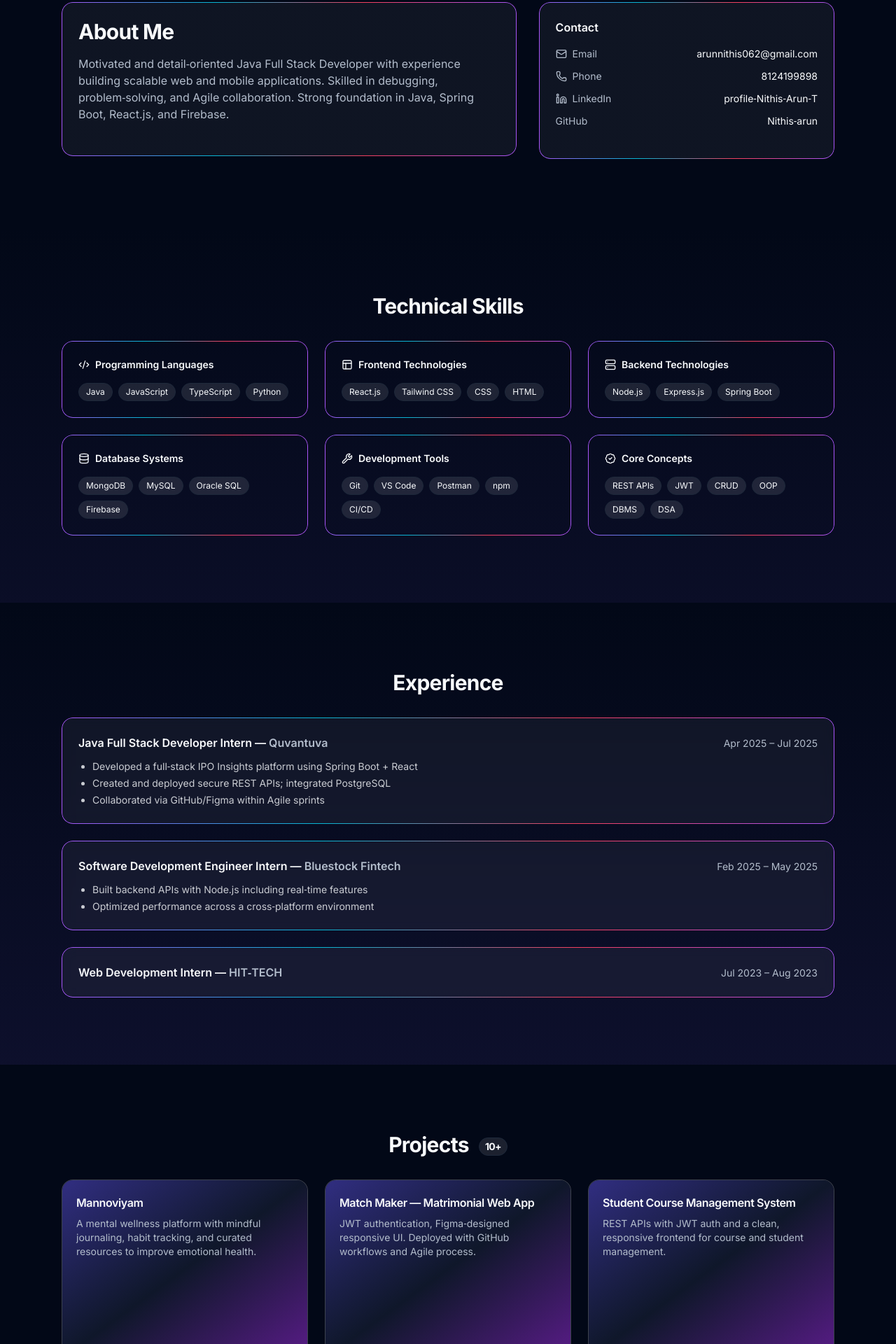
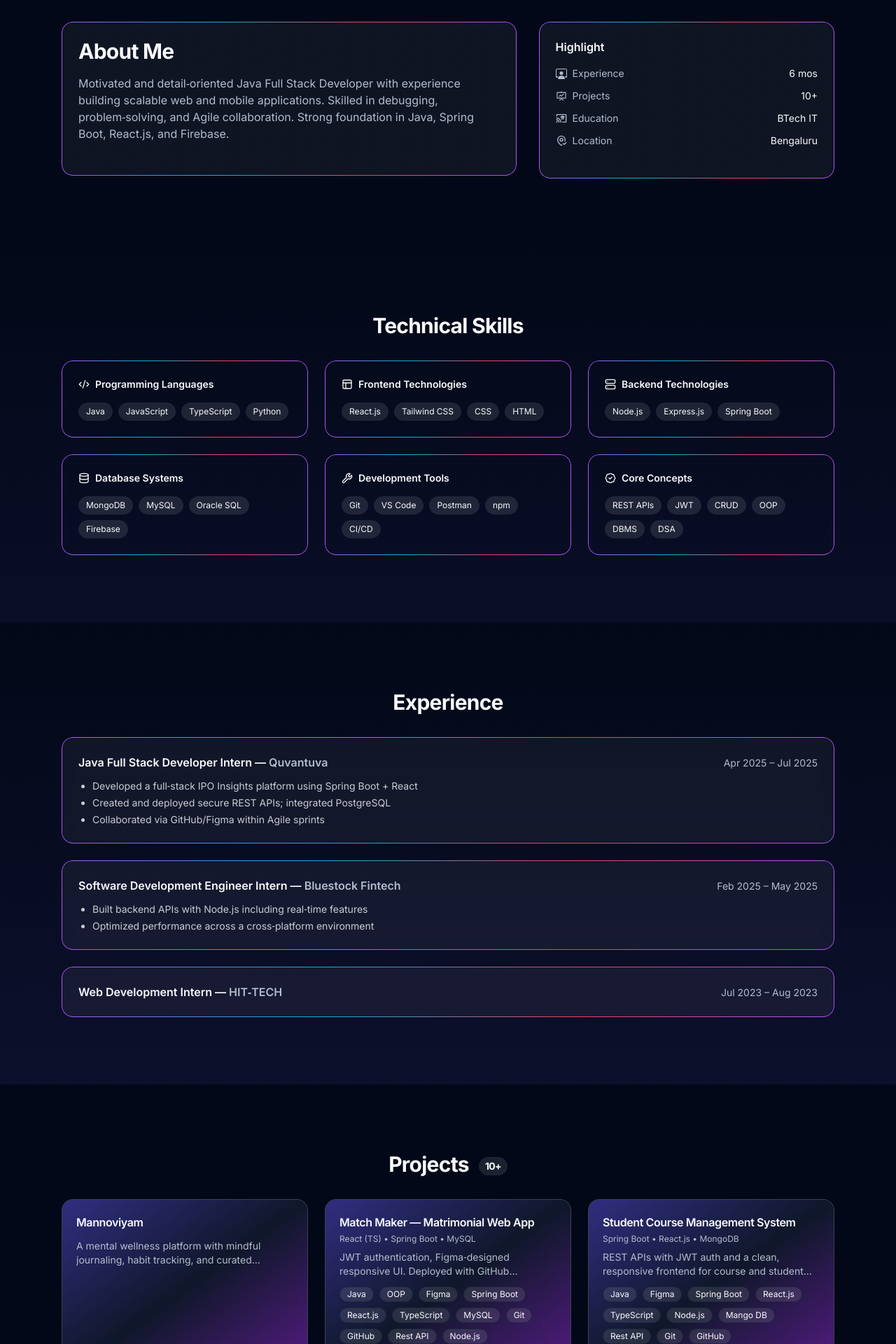
Before and after one commit to Nithis-arun/portfolio, a React (Vite) app: page /#/ in a window 1280 px wide. Shown: the part 700-2620 px from the top of the page at 70% size. Built offline with nearby package versions, Linux system fonts and the light colour scheme.

Commit message:
chore: update Index page and navigation links

```diff
--- a/client/pages/Index.tsx
+++ b/client/pages/Index.tsx
@@ -3,6 +3,10 @@ import Section from "@/components/portfolio/Section";
 import Reveal from "@/components/portfolio/Reveal";
 import Typing from "@/components/portfolio/Typing";
 import { FaSquarePhone } from "react-icons/fa6";
+import { BsPersonWorkspace } from "react-icons/bs";
+import { AiOutlineFundProjectionScreen } from "react-icons/ai";
+import { MdCastForEducation } from "react-icons/md";
+import { LuMapPinCheck } from "react-icons/lu";
 import { FaGithub } from "react-icons/fa6";
 import { ArrowRight, Download, Mail, Linkedin, Phone, MapPin, Code2, Layout, Server, Database, Wrench, BadgeCheck } from "lucide-react";
 
@@ -52,26 +56,26 @@ function Hero() {
               className="mt-2 block text-2xl sm:text-3xl font-semibold text-foreground"
             />
             <p className="mt-5 text-base sm:text-lg text-muted-foreground max-w-xl">
-               Passionate about building scalable web applications with modern technologies. Expertise in JAVA Full stack development with a focus on user experience and performance optimization.
+               Passionate about building scalable web applications with modern technologies. Expertise in JAVA Full stack development with a focus on user experience and performance optimization.<br></br>I turn complex problems into elegant, user-friendly solutions.
             </p>
             <div className="mt-7 flex flex-col sm:flex-row items-stretch sm:items-center justify-center gap-3">
-              <a
+              {/* <a
                 href="#projects"
                 className="btn-animated inline-flex items-center justify-center h-11 rounded-md bg-primary px-5 text-primary-foreground font-medium hover:bg-primary/90 transition-colors"
               >
                 View Projects <ArrowRight className="ml-2 h-4 w-4" />
-              </a>
+              </a> */}
               <a
                 href="mailto:arunnithis062@gmail.com"
                 className="btn-animated inline-flex items-center justify-center h-11 rounded-md border px-5 font-medium hover:bg-accent hover:text-accent-foreground transition-colors"
               >
-                Mail Me<Mail className="ml-2 h-6 w-6" />
+               <Mail className=" h-6 w-6" />
               </a>
               <a
                 href="tel:8124199898"
                 className="btn-animated inline-flex items-center justify-center h-11 rounded-md border px-5 font-medium hover:bg-accent hover:text-accent-foreground transition-colors"
               >
-                Call Me<FaSquarePhone className="ml-2 h-6 w-6" />
+                <FaSquarePhone className=" h-6 w-6" />
               </a>
               <a
                 href="https://github.com/Nithis-arun"
@@ -79,7 +83,7 @@ function Hero() {
                 rel="noopener noreferrer"
                 className="btn-animated inline-flex items-center justify-center h-11 rounded-md border px-5 font-medium hover:bg-accent hover:text-accent-foreground transition-colors"
                 >
-                Github <FaGithub className="ml-2 h-6 w-6" />
+                <FaGithub className=" h-6 w-6" />
               </a>
 
               {/* <a
@@ -99,7 +103,6 @@ function Hero() {
               <div className="relative rounded-3xl border bg-white/70 dark:bg-white/5 backdrop-blur shadow-xl">
                 <div className="aspect-[4/5] overflow-hidden rounded-3xl">
                   <img
-                    src="/placeholder.svg"
                     alt="Portrait of Nithis Arun T"
                     className="h-full w-full object-cover"
                   />
@@ -133,23 +136,23 @@ function Main() {
           </div>
           <div className="md:col-span-2">
             <div className="rounded-2xl rainbow-border p-6 bg-gradient-to-b from-white to-white/60 dark:from-white/5 dark:to-white/5">
-              <h3 className="font-semibold">Contact</h3>
+              <h3 className="font-semibold">Highlight</h3>
               <dl className="mt-4 space-y-3 text-sm">
                 <div className="flex items-center justify-between">
-                  <dt className="text-muted-foreground inline-flex items-center gap-2"><Mail className="h-4 w-4" /> Email</dt>
-                  <dd>arunnithis062@gmail.com</dd>
+                  <dt className="text-muted-foreground inline-flex items-center gap-2"><BsPersonWorkspace className="h-4 w-4" />Experience</dt>
+                  <dd>6 mos</dd>
                 </div>
                 <div className="flex items-center justify-between">
-                  <dt className="text-muted-foreground inline-flex items-center gap-2"><Phone className="h-4 w-4" /> Phone</dt>
-                  <dd>8124199898</dd>
+                  <dt className="text-muted-foreground inline-flex items-center gap-2"><AiOutlineFundProjectionScreen className="h-4 w-4" /> Projects </dt>
+                  <dd>10+</dd>
                 </div>
                 <div className="flex items-center justify-between">
-                  <dt className="text-muted-foreground inline-flex items-center gap-2"><Linkedin className="h-4 w-4" /> LinkedIn</dt>
-                  <dd className="truncate max-w-[12rem]"><a href="https://www.linkedin.com/in/profile-Nithis-Arun-T" target="_blank" rel="noreferrer" className="hover:underline">profile‑Nithis‑Arun‑T</a></dd>
+                  <dt className="text-muted-foreground inline-flex items-center gap-2"><MdCastForEducation className="h-4 w-4" /> Education</dt>
+                  <dd className="truncate max-w-[12rem]">BTech IT</dd>
                 </div>
                 <div className="flex items-center justify-between">
-                  <dt className="text-muted-foreground inline-flex items-center gap-2">GitHub</dt>
-                  <dd className="truncate max-w-[12rem]"><a href="https://github.com/Nithis-arun" target="_blank" rel="noreferrer" className="hover:underline">Nithis‑arun</a></dd>
+                  <dt className="text-muted-foreground inline-flex items-center gap-2"><LuMapPinCheck  className="h-4 w-4" />Location </dt>
+                  <dd className="truncate max-w-[12rem]">Bengaluru</dd>
                 </div>
                 <br></br>
               </dl>
@@ -351,11 +354,13 @@ function Experience({ title, company, time, bullets }: { title: string; company:
 function ProjectCard({
   title,
   tag,
+  skills,
   desc,
   bullets,
 }: {
   title: string;
   tag: string;
+  skills?: string[];
   desc: string;
   bullets?: string[];
 }) {
@@ -376,20 +381,35 @@ function ProjectCard({
 
   return (
     <article
-      className="group relative overflow-hidden rounded-2xl border border-white/20 bg-white/10 dark:bg-white/5 backdrop-blur-md shadow-sm transition hover:shadow-lg hover:scale-[1.01] h-64" // fixed height
+      className="group relative overflow-hidden rounded-2xl border border-white/20 bg-white/10 dark:bg-white/5 backdrop-blur-md shadow-sm transition hover:shadow-lg hover:scale-[1.01] h-64"
       onMouseMove={onMove}
       onMouseLeave={reset}
       style={style}
     >
-      {/* Background / gradient */}
+      {/* Background */}
       <div className="absolute inset-0 bg-gradient-to-br from-indigo-200 via-white to-purple-200 dark:from-indigo-900 dark:via-slate-900 dark:to-purple-900" />
 
       {/* Static content */}
-      <div className="relative z-10 p-5">
+      <div className="relative z-10 p-5 flex flex-col h-full">
         <h3 className="font-semibold tracking-tight group-hover:text-foreground">
           {title}
         </h3>
-        <p className="mt-2 text-sm text-muted-foreground">{desc}</p>
+        <p className="mt-1 text-xs text-muted-foreground">{tag}</p>
+        <p className="mt-2 text-sm text-muted-foreground line-clamp-2">{desc}</p>
+
+        {/* Skills Chips */}
+        {skills && skills.length > 0 && (
+          <div className="mt-3 flex flex-wrap gap-2">
+            {skills.map((s) => (
+              <span
+                key={s}
+                className="inline-flex items-center rounded-full border px-2.5 py-0.5 text-xs bg-white/60 dark:bg-white/10"
+              >
+                {s}
+              </span>
+            ))}
+          </div>
+        )}
       </div>
 
       {/* Hover overlay */}
@@ -450,17 +470,43 @@ const projects = [
   {
     title: "Match Maker — Matrimonial Web App",
     tag: "React (TS) • Spring Boot • MySQL",
+    skills : [
+    "Java",
+    "OOP",
+    "Figma",
+    "Spring Boot",
+    "React.js",
+    "TypeScript",
+    "MySQL",
+    "Git",
+    "GitHub",
+    " Rest API",
+    "Node.js",],
     desc: "JWT authentication, Figma‑designed responsive UI. Deployed with GitHub workflows and Agile process.",
+
     bullets: [
       "Responsive frontend in React + TypeScript",
       "Spring Boot REST APIs with MySQL",
       "JWT authentication and role-based access",
       "UI/UX designed in Figma",
+
     ],
   },
   {
     title: "Student Course Management System",
     tag: "Spring Boot • React.js • MongoDB",
+     skills : [
+    "Java",
+    "Figma",
+    "Spring Boot",
+    "React.js",
+    "TypeScript",
+    "Node.js",
+    "Mango DB",
+    " Rest API",
+    "Git",
+    "GitHub",
+  ],
     desc: "REST APIs with JWT auth and a clean, responsive frontend for course and student management.",
     bullets: [
       "Secure Spring Boot API endpoints",
@@ -471,6 +517,18 @@ const projects = [
   {
     title: "IPO Insight Platform",
     tag: "Spring Boot • React • PostgreSQL",
+     skills : [
+    "Java",
+    "Figma",
+    "Spring Boot",
+    "React.js",
+    "TypeScript",
+    "Node.js",
+    "Git",
+    "GitHub",
+    "PostgreSQL",
+    " Rest API",
+  ],
     desc: "Secure APIs and data visualization with CI/CD and PDF downloads for reports.",
     bullets: [
       "Downloadable PDF documents",
@@ -481,6 +539,18 @@ const projects = [
   {
     title: "Smart Fruit Basket (AI + IoT)",
     tag: "ML • Firebase • Flutter",
+     skills : [
+      "Figma",
+      "Flutter",
+      "ML",
+      "Python",
+      "IOT",
+      "Firebase",
+      "Git",
+      "GitHub",
+      "API",
+      "raspberry pi",
+    ],
     desc: "Model detects fresh/rotten fruits, stock alerts, BigBasket auto‑reorder, and chatbot integration.",
     bullets: [
       "Flutter (iOS & Android) mobile app",
```
